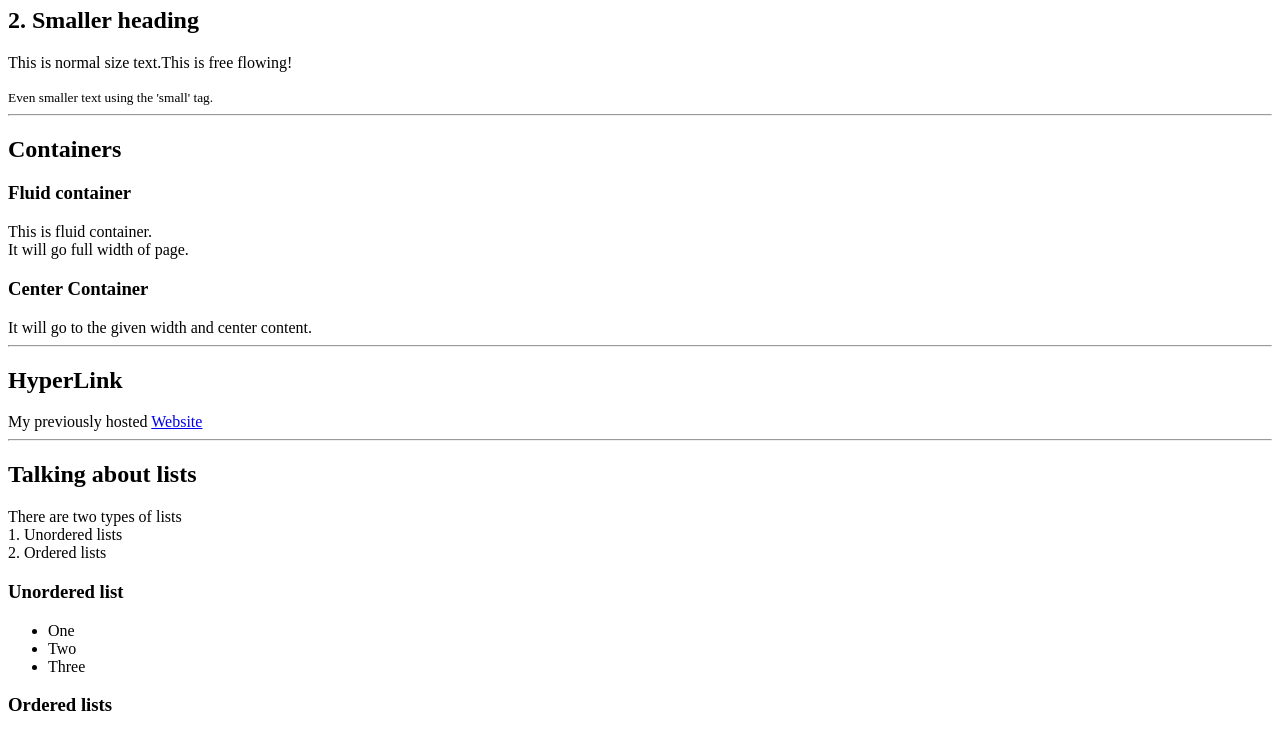
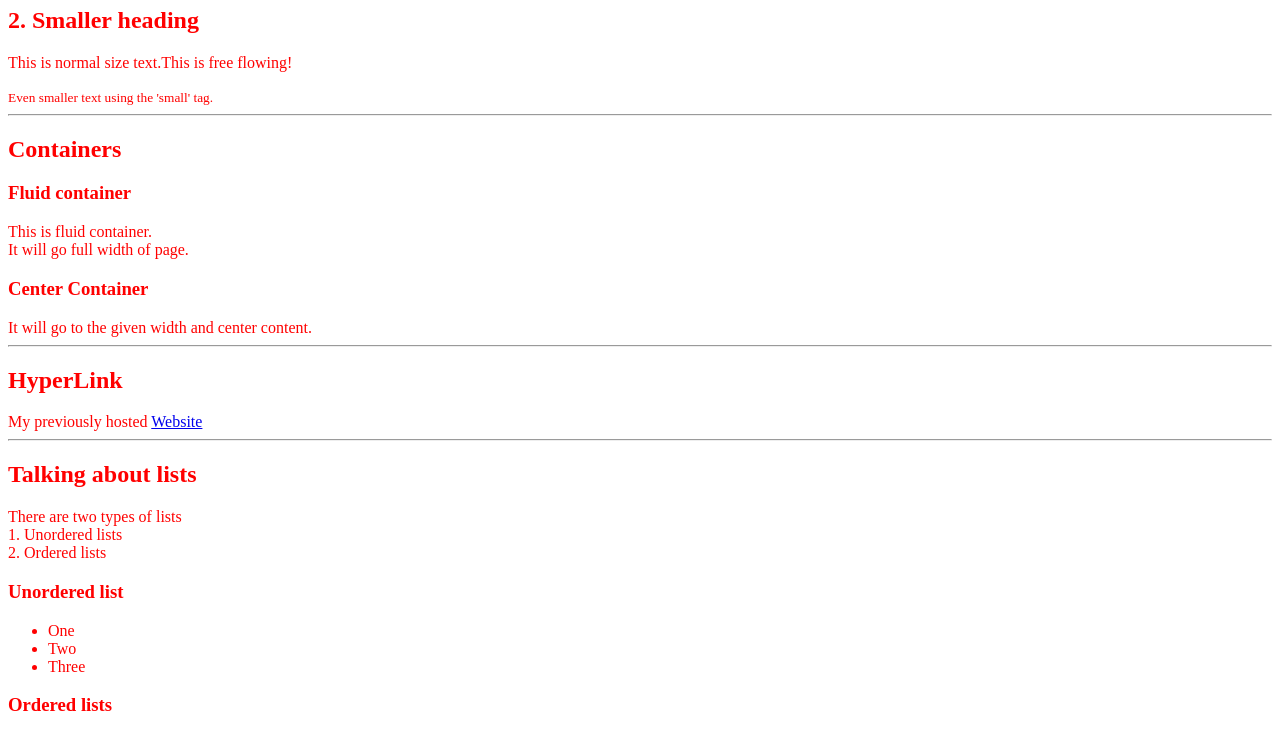
Before and after one commit to PrakharV10/Component_Designs, a plain HTML site: page index.html in a window 1280 px wide. Shown: the part 189-921 px from the top of the page. Drawn offline with Linux system fonts and the light colour scheme.

Commit message:
Update : Added CSS

```diff
--- a/index.html
+++ b/index.html
@@ -4,6 +4,7 @@
     <meta charset="UTF-8">
     <meta name="viewport" content="width=device-width, initial-scale=1.0">
     <title>First HTML/CSS</title>
+    <link href = "styles.css" rel="stylesheet">
 </head>
 <body>
     <h1>MY H1 HEADING!</h1>
--- /dev/null
+++ b/styles.css
@@ -0,0 +1,3 @@
+body  {
+    color:red
+}
```
